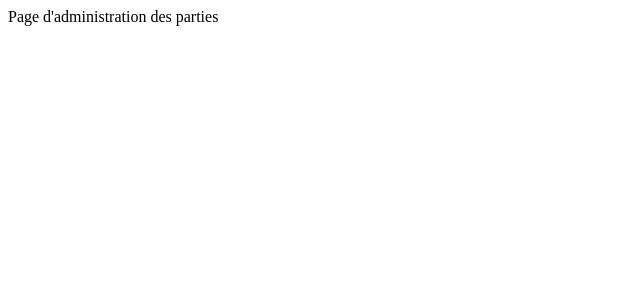
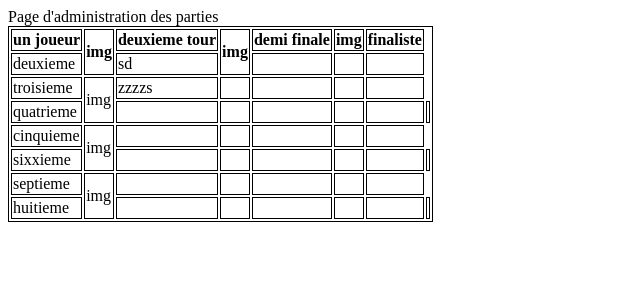
Before and after one commit to darkvador008/rollandGorras, a PHP site: page /vue/admin/partie.php in a window 1280 px wide. Shown: the top 300 px of the page, without its empty margins (0-640 px from the left). Run offline with PHP 8.4, Linux system fonts and the light colour scheme.

Commit message:
debut table

```diff
--- a/vue/admin/joueur.php
+++ b/vue/admin/joueur.php
@@ -21,6 +21,7 @@ Page des joueurs
 test
 
 
+
 <?php //var_dump($item); ?>
 
 <?php
--- a/vue/admin/partie.php
+++ b/vue/admin/partie.php
@@ -9,5 +9,85 @@ index d'administration
     </head>
     <body>
         Page d'administration des parties
+
+        <style>
+table, th, td {
+    border: 1px solid black;
+}
+</style>
+        <table class="tb">
+
+		  <tr>
+		    <th>un joueur</th>
+		    <th rowspan="2">img</th>
+		    <th>deuxieme tour</th>
+		    <th rowspan="2">img</th>
+		    <th>demi finale</th>
+		    <th>img</th>
+		    <th>finaliste</th>
+		  </tr>
+		  <tr>
+		    <td>deuxieme</td>
+		    <td>sd</td>
+		    <td></td>
+		    <td></td>
+		    <td></td>
+
+		  </tr>
+		  <tr>
+		    <td>troisieme</td>
+		    <td rowspan = "2">img</td>
+		    <td>zzzzs</td>
+		    <td></td>
+		    <td></td>
+		    <td></td>
+		    <td></td>
+		  </tr>
+		  <tr>
+		    <td>quatrieme</td>
+		    <td></td>
+		    <td></td>
+		    <td></td>
+		    <td></td>
+		    <td></td>
+		    <td></td>
+		  </tr>
+		  <tr>
+		    <td>cinquieme</td>
+		    <td rowspan = "2">img</td>
+		    <td></td>
+		    <td></td>
+		    <td></td>
+		    <td></td>
+		    <td></td>
+		  </tr>
+		  <tr>
+		    <td>sixxieme</td>
+		    <td></td>
+		    <td></td>
+		    <td></td>
+		    <td></td>
+		    <td></td>
+		    <td></td>
+		  </tr>
+		  <tr>
+		    <td>septieme</td>
+		    <td rowspan = "2">img</td>
+		    <td></td>
+		    <td></td>
+		    <td></td>
+		    <td></td>
+		    <td></td>
+		  </tr>
+		  <tr>
+		    <td>huitieme</td>
+		    <td></td>
+		    <td></td>
+		    <td></td>
+		    <td></td>
+		    <td></td>
+		    <td></td>
+		  </tr>
+		</table>
     </body>
 </html>
--- a/vue/css/custom.css
+++ b/vue/css/custom.css
@@ -2,3 +2,6 @@
 	height:50%;
 
 }
+.tb{
+	border: 1px solid black;
+}
```
